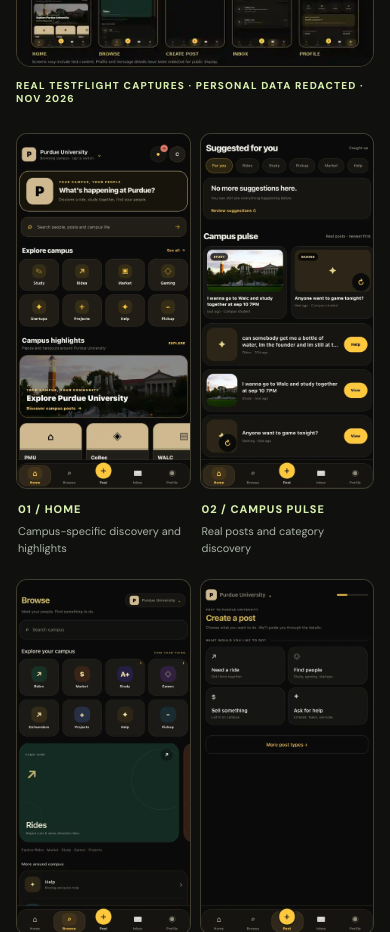
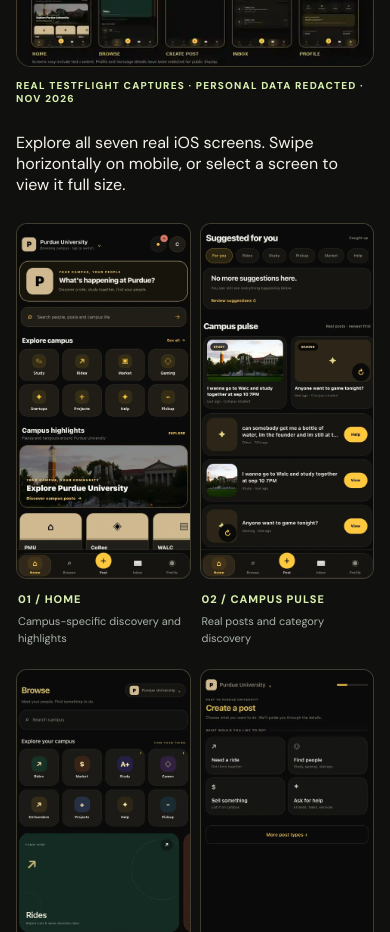
Before and after one commit to skrgulang/congyuzhao-portfolio, a Next.js app: page /projects/aspire-101 in a window 390 px wide. Shown: the part 4080-5012 px from the top of the page. Built offline with nearby package versions, Linux system fonts and the light colour scheme.

Commit message:
Explain mobile swipe exploration for seven real Aspire iOS screenshots

```diff
--- a/app/components/AspireCaseStudy.jsx
+++ b/app/components/AspireCaseStudy.jsx
@@ -39,7 +39,7 @@ export default function AspireCaseStudy(){
   <section className="aspireActualFlow frame" id="aspire-ios" aria-label="Aspire 101 actual iOS interface walkthrough">
    <div className="aspireChapterHead"><span>ACTUAL iOS BUILD / NOVEMBER 2026</span><h2>From campus discovery to conversation.</h2><p>Actual, privacy-reviewed iOS screenshots from the TestFlight build: Home, Browse, Post, Inbox, Profile, Settings and Campus Pulse. These are real captures, not recreated concepts or evidence of usage volume.</p></div>
    <figure className="aspireRealGalleryLead"><img src="/showcase/aspire-ios-real-gallery.webp" width="900" height="455" loading="lazy" alt="Five real Aspire 101 TestFlight screens: Home, Browse, Create Post, Inbox, Profile"/><figcaption>REAL TESTFLIGHT CAPTURES · PERSONAL DATA REDACTED · NOV 2026</figcaption></figure>
-   <div className="aspireRealScreens">{realScreens.map((screen,i)=><figure key={screen.slug} className="aspireRealScreen"><a href={'/showcase/aspire-ios-'+screen.slug+'.webp'} target="_blank" rel="noopener noreferrer" aria-label={'Open full original Aspire 101 iOS '+screen.title+' screenshot in a new tab'}><img src={'/showcase/aspire-ios-'+screen.slug+'.webp'} width="912" height="1870" loading="lazy" alt={'Real Aspire 101 iOS '+screen.title+' screen: '+screen.detail}/></a><figcaption><span>{String(i+1).padStart(2,'0')} / {screen.title.toUpperCase()}</span><small>{screen.detail}</small></figcaption></figure>)}</div>
+   <p className="aspireRealSwipeHint">Explore all seven real iOS screens. Swipe horizontally on mobile, or select a screen to view it full size.</p><div className="aspireRealScreens" role="group" aria-label="Seven real Aspire 101 iOS screens; scroll horizontally on mobile">{realScreens.map((screen,i)=><figure key={screen.slug} className="aspireRealScreen"><a href={'/showcase/aspire-ios-'+screen.slug+'.webp'} target="_blank" rel="noopener noreferrer" aria-label={'Open full original Aspire 101 iOS '+screen.title+' screenshot in a new tab'}><img src={'/showcase/aspire-ios-'+screen.slug+'.webp'} width="912" height="1870" loading="lazy" alt={'Real Aspire 101 iOS '+screen.title+' screen: '+screen.detail}/></a><figcaption><span>{String(i+1).padStart(2,'0')} / {screen.title.toUpperCase()}</span><small>{screen.detail}</small></figcaption></figure>)}</div>
    <div className="aspireActualFlowGrid">
     <article><span>01 / HOME</span><h3>Campus first.</h3><p>Purdue-specific discovery, post categories and campus highlights give students a starting point.</p></article>
     <article><span>02 / BROWSE</span><h3>Find your thing.</h3><p>Rides, Market, Study, Games, Cofounders, Projects, Help and Pickup organize campus needs.</p></article>
```
